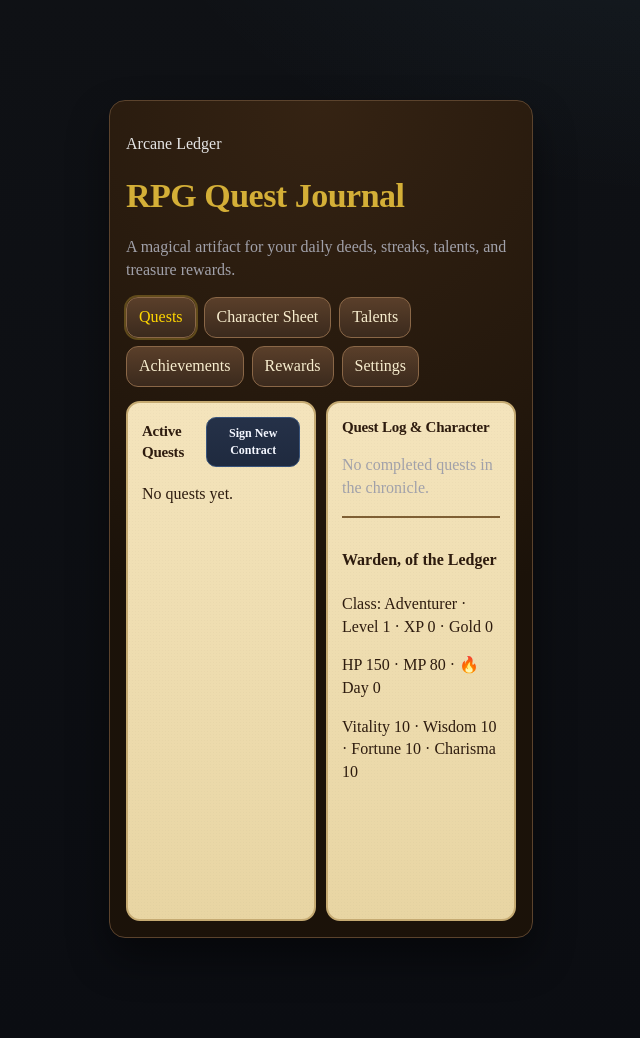
After one commit to consultpramodh/AIagencyOS, a FastAPI app: template app/templates/rpg_quests.html in a window 1280 px wide. The commit adds this page. Shown: the whole page, without its empty margins (319-959 px from the left). Run offline with FastAPI, Linux system fonts and the light colour scheme; the template is opened without the code that fills it, so the values that code supplies are empty.

Commit message:
Add immersive RPG quest journal experience

```diff
--- a/app/routes/dashboard.py
+++ b/app/routes/dashboard.py
@@ -568,6 +568,12 @@ def tasks_page(request: Request, ctx: CurrentContext = Depends(require_context),
     )
 
 
+@router.get("/quests")
+def quests_page(request: Request, ctx: CurrentContext = Depends(require_context), db: Session = Depends(get_db)):
+    base = _base_context(ctx, db)
+    return templates.TemplateResponse(request, "rpg_quests.html", {**base})
+
+
 @router.get("/notes")
 def notes_page(request: Request, ctx: CurrentContext = Depends(require_context), db: Session = Depends(get_db)):
     base = _base_context(ctx, db)
--- a/app/static/app.js
+++ b/app/static/app.js
@@ -722,3 +722,31 @@
     });
   }
 })();
+
+(function questJournal(){
+  const root = document.getElementById('rpg-quest-app');
+  if(!root) return;
+  const xpByDifficulty={Trivial:10,Easy:25,Medium:50,Hard:100,Epic:200,Legendary:500};
+  const state=JSON.parse(localStorage.getItem('rpg_quest_state')||'null')||{character:{name:'Warden',title:'of the Ledger',className:'Adventurer',stats:{Vitality:10,Wisdom:10,Fortune:10,Charisma:10},xp:0,gold:0,streak:0,talentPoints:0,talents:{discipline:0,ambition:0,fortune:0,wisdom:0,resilience:0}},quests:[],log:[],lastQuestDate:null};
+  const save=()=>localStorage.setItem('rpg_quest_state',JSON.stringify(state));
+  const levelFromXp=(xp)=>{let n=0;while(xp>=((n*n*50)+(n*50)))n++;return Math.max(1,n)};
+  function render(){
+    const list=document.getElementById('quest-list'); const log=document.getElementById('quest-log'); const panel=document.getElementById('character-panel');
+    list.innerHTML=state.quests.map((q,i)=>`<article class='quest-card'><strong>${q.title}</strong><div>${q.description||''}</div><div class='quest-meta'><span>${q.category}</span><span>${q.difficulty}</span><span>${q.state}</span></div><div class='quick-actions'><button class='chip-link' data-do='progress' data-i='${i}'>Advance</button><button class='chip-link' data-do='complete' data-i='${i}'>Complete</button><button class='chip-link' data-do='abandon' data-i='${i}'>Abandon</button></div></article>`).join('')||"<p>No quests yet.</p>";
+    log.innerHTML=state.log.slice(-8).reverse().map(x=>`<div class='quest-log-entry'>${x}</div>`).join('')||"<p class='subtle'>No completed quests in the chronicle.</p>";
+    const c=state.character, lvl=levelFromXp(c.xp), hp=100+c.stats.Vitality*5, mp=50+c.stats.Wisdom*3;
+    panel.innerHTML=`<h4>${c.name}, ${c.title}</h4><p>Class: ${c.className} · Level ${lvl} · XP ${c.xp} · Gold ${c.gold}</p><p>HP ${hp} · MP ${mp} · 🔥 Day ${c.streak}</p><p>Vitality ${c.stats.Vitality} · Wisdom ${c.stats.Wisdom} · Fortune ${c.stats.Fortune} · Charisma ${c.stats.Charisma}</p>`;
+    save();
+  }
+  document.getElementById('new-quest-btn').onclick=()=>document.getElementById('quest-modal').showModal();
+  document.getElementById('close-quest-modal').onclick=()=>document.getElementById('quest-modal').close();
+  document.getElementById('quest-form').onsubmit=(e)=>{e.preventDefault();const fd=new FormData(e.target);state.quests.push({title:fd.get('title'),description:fd.get('description'),category:fd.get('category'),difficulty:fd.get('difficulty'),state:'Available'});e.target.reset();document.getElementById('quest-modal').close();render();};
+  document.getElementById('quest-list').onclick=(e)=>{const btn=e.target.closest('button[data-do]');if(!btn)return;const i=Number(btn.dataset.i),q=state.quests[i];if(!q)return;
+    if(btn.dataset.do==='progress') q.state='In Progress';
+    if(btn.dataset.do==='abandon'){q.state='Abandoned'; state.character.stats.Vitality=Math.max(1,state.character.stats.Vitality-1);}
+    if(btn.dataset.do==='complete'){q.state='Completed';const today=new Date().toISOString().slice(0,10); if(state.lastQuestDate!==today){state.character.xp+=25; state.character.streak+=1;state.lastQuestDate=today;} let gain=xpByDifficulty[q.difficulty]||50; gain*=1+Math.min(state.character.streak,10)*0.1; state.character.xp+=Math.floor(gain); state.character.gold+=Math.floor(gain*(1+(state.character.stats.Fortune-10)*0.03)); state.log.push(`Completed ${q.title} (+${Math.floor(gain)} XP)`);}
+    render();
+  };
+  document.querySelectorAll('[data-quest-tab]').forEach((tab)=>tab.onclick=()=>{document.querySelectorAll('[data-quest-tab]').forEach(x=>x.classList.remove('active'));tab.classList.add('active');});
+  render();
+})();
--- a/app/static/styles.css
+++ b/app/static/styles.css
@@ -1788,3 +1788,23 @@ body.theme-light .toast {
     grid-template-columns: 1fr;
   }
 }
+
+/* RPG Quest Journal */
+.quest-app{--ink:#2d1b0e;--ink2:#4a3728;--parch:#f4e4bc;--parch2:#e8d5a3;--wax:#8b2500;--gold:#d4af37;--night:#1a1a3e;font-family:"Cormorant Garamond",serif;background:radial-gradient(circle at top,#352313,#1b1209 60%);padding:16px;border:1px solid #5b432d;border-radius:16px;box-shadow:0 20px 40px rgba(0,0,0,.45)}
+.quest-header h2{font-family:"Cinzel",serif;color:var(--gold);font-size:34px}
+.book-tabs{display:flex;gap:8px;flex-wrap:wrap;margin:10px 0 14px}
+.book-tab{background:linear-gradient(180deg,#5a3f2a,#3b2a1d);color:#f8eecf;border:1px solid #8a6747;padding:8px 12px;border-radius:12px;cursor:pointer}
+.book-tab.active{box-shadow:0 0 0 2px #d4af3755;color:#ffd700}
+.quest-book{display:grid;grid-template-columns:1fr 1fr;gap:10px}
+.quest-page{background:linear-gradient(180deg,var(--parch),var(--parch2));color:var(--ink);border-radius:14px;padding:14px;min-height:520px;border:2px solid #c5aa72;position:relative;overflow:hidden}
+.quest-page:before{content:"";position:absolute;inset:0;background-image:radial-gradient(rgba(0,0,0,.06) 1px, transparent 1px);background-size:3px 3px;opacity:.35;pointer-events:none}
+.page-head{display:flex;justify-content:space-between;align-items:center;position:relative;z-index:1}
+.quest-card{position:relative;z-index:1;background:#f8ebc8;border:1px solid #b5965e;border-left:8px solid #8b2500;padding:10px;border-radius:10px;margin:8px 0;transition:transform .15s,box-shadow .15s}
+.quest-card:hover{transform:translateY(-2px);box-shadow:0 8px 18px rgba(66,41,18,.25)}
+.quest-meta{display:flex;gap:8px;font-size:13px;color:#684f31}
+.quest-log-entry{font-family:"Caveat",cursive;font-size:24px;border-bottom:1px dashed #9a7f51;padding:6px 0}
+.character-panel{margin-top:12px;padding-top:10px;border-top:2px double #7f5f33}
+.quest-modal{border:none;border-radius:16px;padding:0;background:transparent}
+.quest-form{background:linear-gradient(180deg,var(--parch),var(--parch2));padding:16px;border-radius:14px;border:2px solid #b99558;display:grid;gap:10px;min-width:360px}
+.split{display:grid;grid-template-columns:1fr 1fr;gap:8px}
+@media (max-width:980px){.quest-book{grid-template-columns:1fr}.quest-page{min-height:unset}}
--- a/app/templates/base.html
+++ b/app/templates/base.html
@@ -30,6 +30,7 @@
           <a class="side-link {% if request.url.path == '/clients' %}active{% endif %}" href="/clients?tenant_id={{ ctx.tenant.id }}"><span class="side-link-title">Clients</span><span class="side-link-hint">Company and contact details</span></a>
           <a class="side-link {% if request.url.path == '/projects' %}active{% endif %}" href="/projects?tenant_id={{ ctx.tenant.id }}"><span class="side-link-title">Projects</span><span class="side-link-hint">Work being delivered</span></a>
           <a class="side-link {% if request.url.path == '/tasks' %}active{% endif %}" href="/tasks?tenant_id={{ ctx.tenant.id }}"><span class="side-link-title">Tasks</span><span class="side-link-hint">To do, doing, done</span></a>
+          <a class="side-link {% if request.url.path == '/quests' %}active{% endif %}" href="/quests?tenant_id={{ ctx.tenant.id }}"><span class="side-link-title">RPG Quests</span><span class="side-link-hint">Gamified quest journal</span></a>
           <a class="side-link {% if request.url.path == '/notes' %}active{% endif %}" href="/notes?tenant_id={{ ctx.tenant.id }}"><span class="side-link-title">Notes & Docs</span><span class="side-link-hint">Meeting notes and files</span></a>
           <a class="side-link {% if request.url.path == '/scheduler' %}active{% endif %}" href="/scheduler?tenant_id={{ ctx.tenant.id }}"><span class="side-link-title">Service Pipeline</span><span class="side-link-hint">Move jobs by stage</span></a>
           <a class="side-link {% if request.url.path == '/calendar' %}active{% endif %}" href="/calendar?tenant_id={{ ctx.tenant.id }}"><span class="side-link-title">Calendar</span><span class="side-link-hint">Weekly plan and deadlines</span></a>
--- /dev/null
+++ b/app/templates/rpg_quests.html
@@ -0,0 +1,50 @@
+{% extends "base.html" %}
+{% block page_title %}Quest Journal{% endblock %}
+{% block content %}
+<section id="rpg-quest-app" class="quest-app">
+  <header class="quest-header">
+    <p class="quest-kicker">Arcane Ledger</p>
+    <h2>RPG Quest Journal</h2>
+    <p class="subtle">A magical artifact for your daily deeds, streaks, talents, and treasure rewards.</p>
+  </header>
+
+  <div class="book-tabs" role="tablist" aria-label="Quest tabs">
+    <button class="book-tab active" data-quest-tab="quests">Quests</button>
+    <button class="book-tab" data-quest-tab="character">Character Sheet</button>
+    <button class="book-tab" data-quest-tab="talents">Talents</button>
+    <button class="book-tab" data-quest-tab="achievements">Achievements</button>
+    <button class="book-tab" data-quest-tab="rewards">Rewards</button>
+    <button class="book-tab" data-quest-tab="settings">Settings</button>
+  </div>
+
+  <div class="quest-book">
+    <section class="quest-page left-page">
+      <div class="page-head">
+        <h3>Active Quests</h3>
+        <button class="btn btn-small" id="new-quest-btn" type="button">Sign New Contract</button>
+      </div>
+      <div id="quest-list" class="quest-list"></div>
+    </section>
+
+    <section class="quest-page right-page">
+      <div class="page-head"><h3>Quest Log & Character</h3></div>
+      <div id="quest-log" class="quest-log"></div>
+      <div id="character-panel" class="character-panel"></div>
+    </section>
+  </div>
+
+  <dialog id="quest-modal" class="quest-modal">
+    <form method="dialog" id="quest-form" class="quest-form">
+      <h3>Quest Contract</h3>
+      <input required name="title" placeholder="Quest title" class="input" />
+      <textarea name="description" placeholder="Flavor description" class="input"></textarea>
+      <div class="split">
+        <select name="category" class="select"><option>Health</option><option>Intelligence</option><option>Money</option><option>Relationships</option></select>
+        <select name="difficulty" class="select"><option>Trivial</option><option>Easy</option><option selected>Medium</option><option>Hard</option><option>Epic</option><option>Legendary</option></select>
+      </div>
+      <button class="btn" type="submit">Sign and Accept ✒️</button>
+      <button class="btn btn-ghost" type="button" id="close-quest-modal">Cancel</button>
+    </form>
+  </dialog>
+</section>
+{% endblock %}
```
